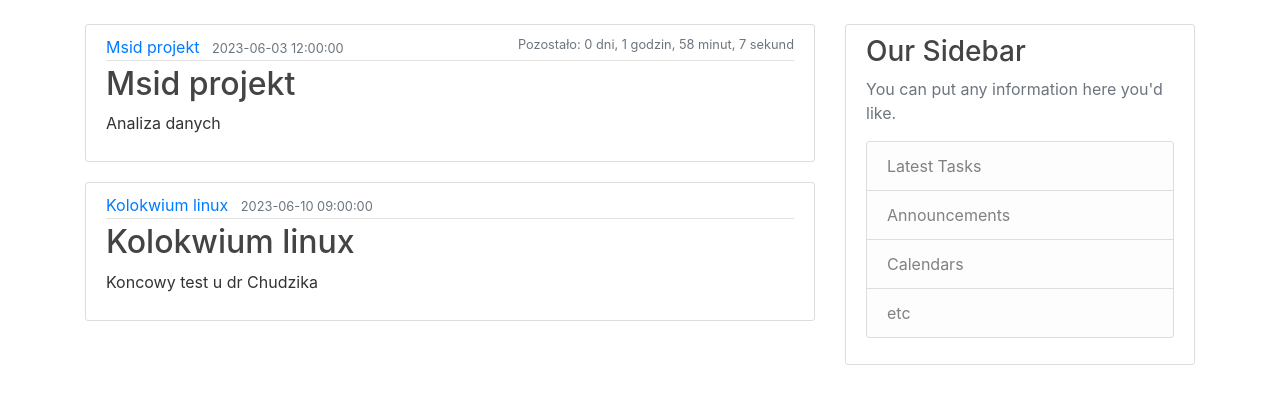
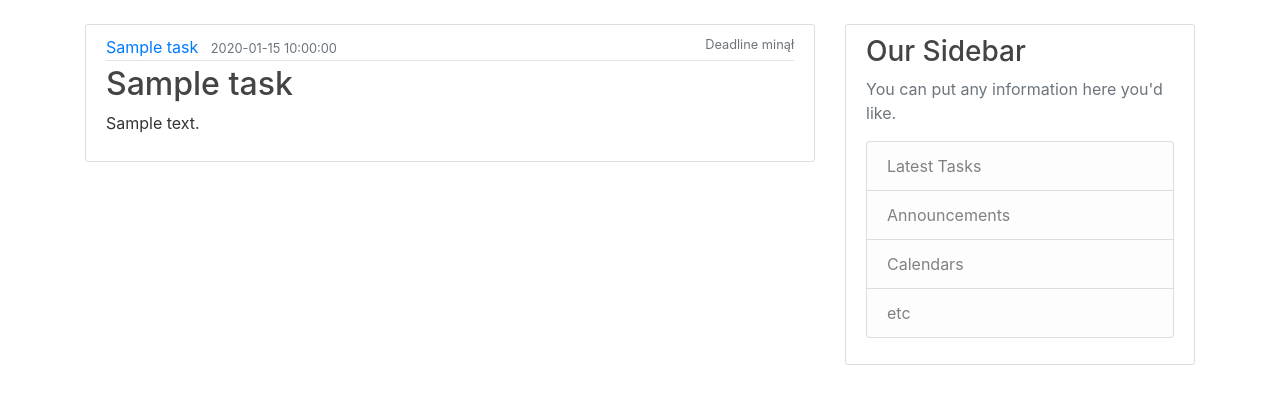
Before and after one commit to mimikowsky/TaskManager, a Flask app: page / in a window 1280 px wide. Shown: the part 56-460 px from the top of the page. Run offline with Flask 3, Linux system fonts and the light colour scheme; tables that the repository leaves empty hold one stand-in row (values such as "Sample post"); some libraries are stand-ins or nearby versions.

Commit message:
timer working and tasks displayed from database

```diff
--- a/app.py
+++ b/app.py
@@ -11,11 +11,13 @@ db = SQLAlchemy(app)
 
 tasks = [
     {
+        'id': 1,
         'title': 'Msid projekt',
         'description': 'Analiza danych',
         'deadline': datetime(2023, 6, 3, 12, 0, 0)
     },
     {
+        'id': 2,
         'title': 'Kolokwium linux',
         'description': 'Koncowy test u dr Chudzika',
         'deadline': datetime(2023, 6, 10, 9, 0, 0)
@@ -56,7 +58,7 @@ def hello_name(name):
 @app.route("/")
 @app.route("/home")
 def home():
-    return render_template('home.html', tasks=tasks)
+    return render_template('home.html', tasks=db.session.query(Task).all())
 
 @app.route("/about")
 def about():
--- a/templates/home.html
+++ b/templates/home.html
@@ -1,12 +1,16 @@
 {% extends "layout.html" %}
 {% block content %}
+    <script>
+      let countdownElement = null;
+      let deadline = null;
+    </script>
     {% for task in tasks %}
         <article class="media content-section">
           <div class="media-body">
             <div class="article-metadata">
               <a class="mr-2" href="#">{{ task.title }}</a>
               <small class="text-muted">{{ task.deadline }}</small>
-              <small id="countdown" class="timer text-muted"> </small>
+              <small id="countdown-{{ task.id }}" class="timer text-muted"> </small>
             </div>
             <h2><a class="article-title" href="#">{{ task.title }}</a></h2>
             <p class="article-content">{{ task.description }}</p>
@@ -20,10 +24,10 @@
         //};
 
         // Znajdź element licznika
-        let countdownElement = document.getElementById('countdown')
-        console.log("task_js");
+        countdownElement = document.getElementById('countdown-{{ task.id }}')
+        //console.log("task_js");
         // Określ deadline na podstawie daty z Twojego kodu
-        let deadline = new Date("{{ task.deadline }}");
+        deadline = new Date("{{ task.deadline }}");
         //let deadline = task.deadline
         // Funkcja do aktualizacji licznika
         function updateCountdown() {
```
